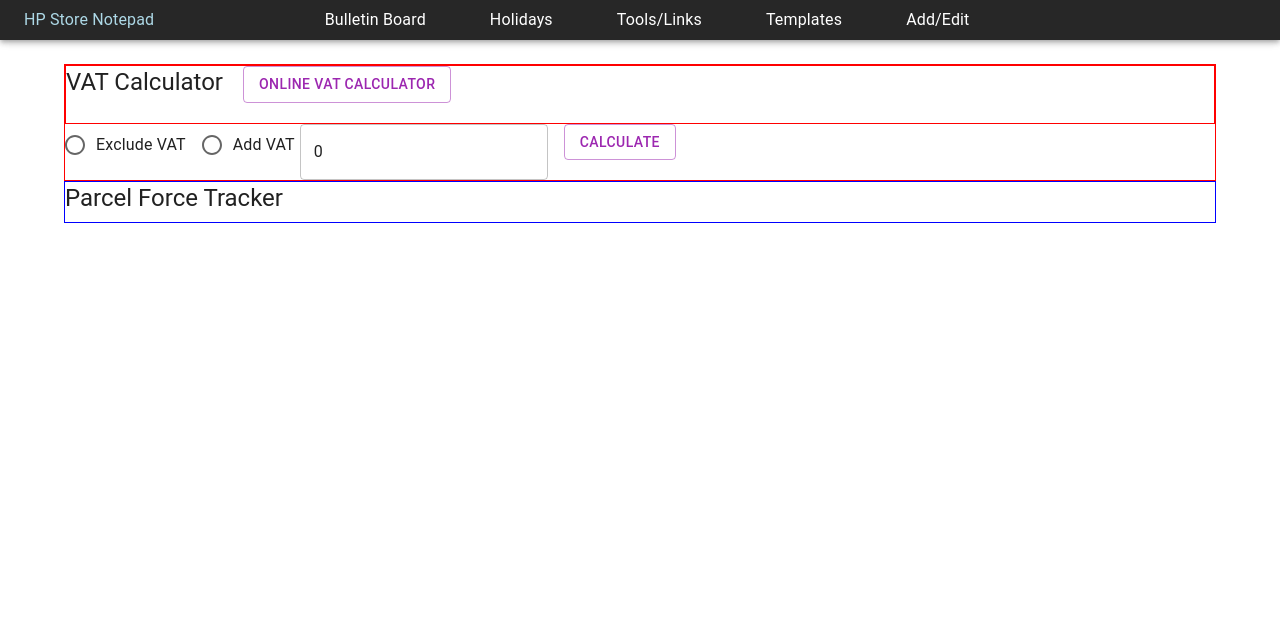
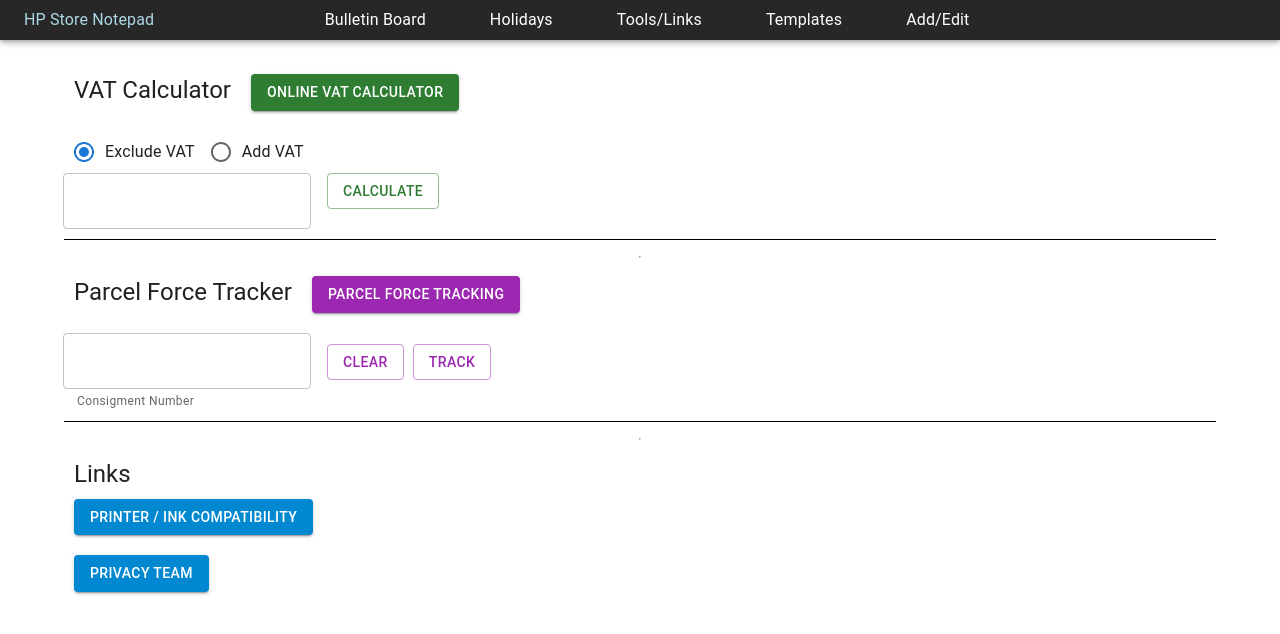
Before and after one commit to misterplain/hpNotePad, a React (Create React App) app in the folder frontend/: page /#/tools in a window 1280 px wide. Shown: the top 634 px of the page. Built offline with nearby package versions, Linux system fonts and the light colour scheme.

Commit message:
vat calculator, pf tracking, baby temps

```diff
--- a/frontend/src/components/Contact.js
+++ b/frontend/src/components/Contact.js
@@ -46,16 +46,12 @@ const Contact = () => {
     id='contact'
     sx={{ marginTop: "50px" }}
   >
-    {/* <Grid item xs={12} sm={11} flex>
-      <Typography variant='h4' component='h2' gutterBottom>
-        Contact
-      </Typography>
-    </Grid> */}
     <Grid item xs={12} sm={10} md={8}>
       <Formik
         initialValues={{ name: "", message: "" }}
         validationSchema={contactSchema}
         onSubmit={async (values, { resetForm }) => {
+          handleOpen();
           try {
             let data = {
               name: values.name,
@@ -75,7 +71,7 @@ const Contact = () => {
           } catch (error) {
             console.log(error);
           }
-          handleOpen();
+
           resetForm();
         }}
       >
--- a/frontend/src/components/Templates.js
+++ b/frontend/src/components/Templates.js
@@ -2117,6 +2117,17 @@ If there is anything further we can help with, please feel free to contact us.<b
 
 Kind regards,
  `,
+    },
+  ];
+
+  const babyTemps = [
+    {
+      id: 1,
+      text: "We are only able to assist directly with orders placed on the HP Store and received within the last 30 days.",
+    },
+    {
+      id: 2,
+      text: "To speak directly with a Sales Agent, you may contact them at 0207 660 3859 (Option 1 and Option 1 for Sales) or by writing them via email at hpstoresalesuk@hp.com.",
     },
   ];
 
@@ -2366,7 +2377,9 @@ Kind regards,
             </Link>
             <Link to='editor' spy={true} smooth={true} duration={500}>
               <Button
-                fullWidth variant="outlined" color="secondary"
+                fullWidth
+                variant='outlined'
+                color='secondary'
                 onClick={() => setTemplate("COM14")}
               >
                 no return-14 days
@@ -2444,7 +2457,9 @@ Kind regards,
             </Link>
             <Link to='editor' spy={true} smooth={true} duration={500}>
               <Button
-                fullWidth variant="outlined" color="secondary"
+                fullWidth
+                variant='outlined'
+                color='secondary'
                 onClick={() => setTemplate("DMGPhotosRep")}
               >
                 Need photos - rep
@@ -2452,7 +2467,9 @@ Kind regards,
             </Link>
             <Link to='editor' spy={true} smooth={true} duration={500}>
               <Button
-                fullWidth variant="outlined" color="secondary"
+                fullWidth
+                variant='outlined'
+                color='secondary'
                 onClick={() => setTemplate("DMGPhotosRef")}
               >
                 need photos - ref
@@ -2577,7 +2594,9 @@ Kind regards,
             </Link>
             <Link to='editor' spy={true} smooth={true} duration={500}>
               <Button
-                fullWidth variant="outlined" color="secondary"
+                fullWidth
+                variant='outlined'
+                color='secondary'
                 onClick={() => setTemplate("WGPPhotosRep")}
               >
                 Need photos - rep
@@ -2585,14 +2604,14 @@ Kind regards,
             </Link>
             <Link to='editor' spy={true} smooth={true} duration={500}>
               <Button
-                fullWidth variant="outlined" color="secondary"
+                fullWidth
+                variant='outlined'
+                color='secondary'
                 onClick={() => setTemplate("WGPPhotosRef")}
               >
                 need photos - ref
               </Button>
             </Link>
-
-
           </ButtonGroup>
         </Grid>
         {/* MISROUTED BUTTONS */}
@@ -2821,8 +2840,39 @@ Kind regards,
                 Error - Cancelled
               </Button>
             </Link>
-
           </ButtonGroup>
+        </Grid>
+        <Grid xs={12}>
+          <Typography
+            variant='h6'
+            sx={{
+              display: "inline-block",
+              borderBottom: "1px solid green",
+              marginBottom: "10px",
+            }}
+          >
+            Baby Temps
+          </Typography>
+          {babyTemps.map((template) => {
+            return (
+              <div style={{ display: "flex", marginBottom: "5px" }}>
+                <BiCopy
+                  onClick={() => {
+                    navigator.clipboard.writeText(template.text);
+                    setOpen(true);
+                  }}
+                  style={{
+                    cursor: "pointer",
+                    margin: "5 5 0 10",
+                    color: "green",
+                    fontSize: "20px",
+                    flexShrink: 0,
+                  }}
+                />
+                <Typography>{template.text}</Typography>
+              </div>
+            );
+          })}
         </Grid>
         <Grid item xs={11} marginTop id='editor' sx={{ marginBottom: "80px" }}>
           <Typography
@@ -2868,13 +2918,7 @@ Kind regards,
           <div id='parsedText' style={{ display: "none" }}>
             {parse(text)}
           </div>
-          {/* <button
-            onClick={() => {
-              copyToClipboard();
-            }}
-          >
-            copy to clipboard
-          </button> */}
+
           <Snackbar
             open={open}
             anchorOrigin={{ vertical: "bottom", horizontal: "left" }}
--- a/frontend/src/components/Tools.js
+++ b/frontend/src/components/Tools.js
@@ -24,15 +24,15 @@ import { Link } from "react-scroll";
 import { useNavigate } from "react-router-dom";
 
 const Tools = () => {
-    const [radio, setRadio] = useState("exclude");
-  const [exclude, setExclude] = useState(true);
-  const [add, setAdd] = useState(false);
-  const [vat, setVat] = useState(0);
+  const [radio, setRadio] = useState("exclude");
+  const [vat, setVat] = useState("");
   const [result, setResult] = useState("");
+  const [tracking, setTracking] = useState("");
+  const [serialNumber, setSerialNumber] = useState("");
 
   const handleChange = (e) => {
     setRadio(e.target.value);
-  }
+  };
 
   const submitVatCalc = (e) => {
     setResult("action");
@@ -44,12 +44,17 @@ const Tools = () => {
       let vatCalc = vat * 1.2;
       setResult(`£${vatCalc.toFixed(2)} with VAT, £${vat} without VAT`);
     }
-    setVat(0)
+    setVat("");
   };
   return (
     <Grid container>
-      <Grid item xs={12} sx={{ border: "1px red solid" }}>
-        <Grid item xs={12} sx={{ border: "1px red solid", display: "flex" }}>
+      <Grid
+        item
+        xs={12}
+        sx={{ padding: "10px", borderBottom: '1px solid black' }}
+        marginBottom
+      >
+        <Grid item xs={12} sx={{ display: "flex" }}>
           {" "}
           <Typography variant='h5' gutterBottom sx={{ marginRight: "20px" }}>
             VAT Calculator
@@ -62,8 +67,8 @@ const Tools = () => {
             {" "}
             <Button
               type='submit'
-              variant='outlined'
-              color='secondary'
+              variant='contained'
+              color='success'
               style={{ marginBottom: "20px" }}
             >
               Online VAT Calculator
@@ -71,7 +76,7 @@ const Tools = () => {
           </a>
         </Grid>
 
-        <form onSubmit={submitVatCalc} style={{ display: "flex" }}>
+        <form onSubmit={submitVatCalc}>
           <FormControl sx={{ display: "flex" }}>
             <RadioGroup
               aria-labelledby='demo-radio-buttons-group-label'
@@ -81,13 +86,15 @@ const Tools = () => {
             >
               <FormControlLabel
                 value='exclude'
-                control={<Radio value={exclude}/>}
+                control={<Radio />}
                 label='Exclude VAT'
+                onClick={() => setRadio("exclude")}
               />
               <FormControlLabel
                 value='add'
                 control={<Radio />}
                 label='Add VAT'
+                onClick={() => setRadio("add")}
               />
             </RadioGroup>
           </FormControl>
@@ -96,7 +103,7 @@ const Tools = () => {
               <TextField
                 id='vat'
                 // type='number'
-                data-type="currency"
+                data-type='currency'
                 fullWidth
                 value={vat}
                 onChange={(e) => setVat(e.target.value)}
@@ -111,7 +118,7 @@ const Tools = () => {
           <Button
             type='submit'
             variant='outlined'
-            color='secondary'
+            color='success'
             style={{ marginBottom: "20px" }}
           >
             Calculate
@@ -119,8 +126,119 @@ const Tools = () => {
           <Typography>{result}</Typography>
         </form>
       </Grid>
-      <Grid item xs={12} sx={{ border: "1px solid blue" }}>
-        <Typography variant='h5' gutterBottom>Parcel Force Tracker</Typography>
+      <hr style={{ color: "black" }} />
+      <Grid
+        item
+        xs={12}
+        sx={{ padding: "10px", borderBottom: '1px solid black' }}
+        marginBottom
+      >
+        <Grid item xs={12} sx={{ display: "flex" }}>
+          {" "}
+          <Typography variant='h5' gutterBottom sx={{ marginRight: "20px" }}>
+            Parcel Force Tracker
+          </Typography>
+          <a
+            href='https://www.parcelforce.com/track-trace'
+            target='_blank'
+            style={{ textDecoration: "none" }}
+          >
+            {" "}
+            <Button
+              type='submit'
+              variant='contained'
+              color='secondary'
+              style={{ marginBottom: "20px" }}
+            >
+              Parcel Force tracking
+            </Button>{" "}
+          </a>
+        </Grid>
+        <Grid>
+          {" "}
+          <FormControlLabel
+            control={
+              <TextField
+                id='vat'
+                type='text'
+                fullWidth
+                value={tracking}
+                onChange={(e) => setTracking(e.target.value)}
+                helperText='Consigment Number'
+                defaultValue={vat}
+                InputLabelProps={{
+                  shrink: true,
+                }}
+              />
+            }
+          />
+          <Button
+            variant='outlined'
+            color='secondary'
+            style={{ marginBottom: "20px", marginRight: "5px" }}
+            onClick={() => setTracking("")}
+          >
+            Clear
+          </Button>
+          <a
+            target='_blank'
+            href={`https://www.parcelforce.com/track-trace?trackNumber=${tracking}`}
+            style={{ textDecoration: "none" }}
+          >
+            {" "}
+            <Button
+              variant='outlined'
+              color='secondary'
+              style={{ marginBottom: "20px" }}
+            >
+              Track
+            </Button>
+          </a>
+        </Grid>
+      </Grid>
+      <hr style={{ color: "black" }} />
+      <Grid
+        item
+        xs={12}
+        sx={{ padding: "10px" }}
+        marginBottom
+      >
+        <Grid item xs={12} sx={{ display: "flex", flexDirection: 'column' }}>
+          {" "}
+          <Typography variant='h5' gutterBottom sx={{ marginRight: "20px" }}>
+            Links
+          </Typography>
+          <a
+            target='_blank'
+            href="https://www.hp.com/gb-en/shop/ink-toner-paper.aspx"
+            style={{ textDecoration: "none" }}
+          >
+            {" "}
+            <Button
+              variant='contained'
+              color='info'
+              style={{ marginBottom: "20px" }}
+            >
+              Printer / Ink Compatibility
+            </Button>
+          </a>
+          <a
+            target='_blank'
+            href="https://www.hp.com/uk-en/privacy/privacy-feedback.html"
+            style={{ textDecoration: "none" }}
+          >
+            {" "}
+            <Button
+              variant='contained'
+              color='info'
+              style={{ marginBottom: "20px" }}
+            >
+              Privacy Team
+            </Button>
+          </a>
+
+        </Grid>
+
       </Grid>
     </Grid>
   );
```
Lines whose indentation alone changed are shown as unchanged.
